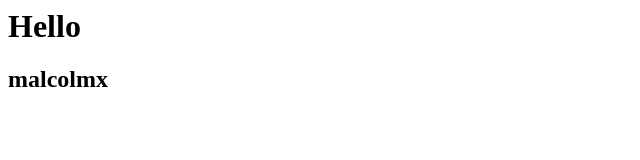
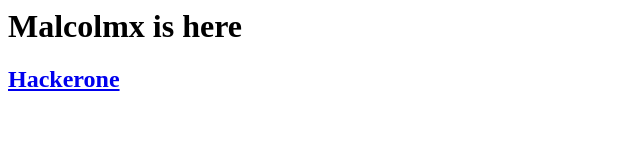
Before and after one commit to eldeebxboy/finanzcheck.github.io, a plain HTML site: page index.html in a window 1280 px wide. Shown: the whole page, without its empty margins (0-640 px from the left). Drawn offline with Linux system fonts and the light colour scheme.

Commit message:
Update index.html

```diff
--- a/index.html
+++ b/index.html
@@ -1,2 +1,6 @@
-<h1> Hello</h1>
-<h2> malcolmx</h2>
+<html>
+  <body>
+<h1>Malcolmx is here</h1>
+<h2><a href="https://hackerone.com/malcolmx">Hackerone</a></h2>
+  </body>
+</html>
```
